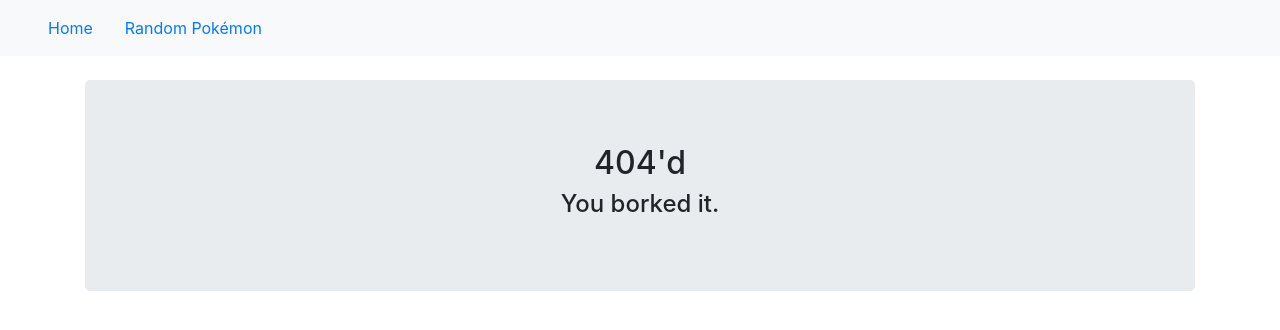
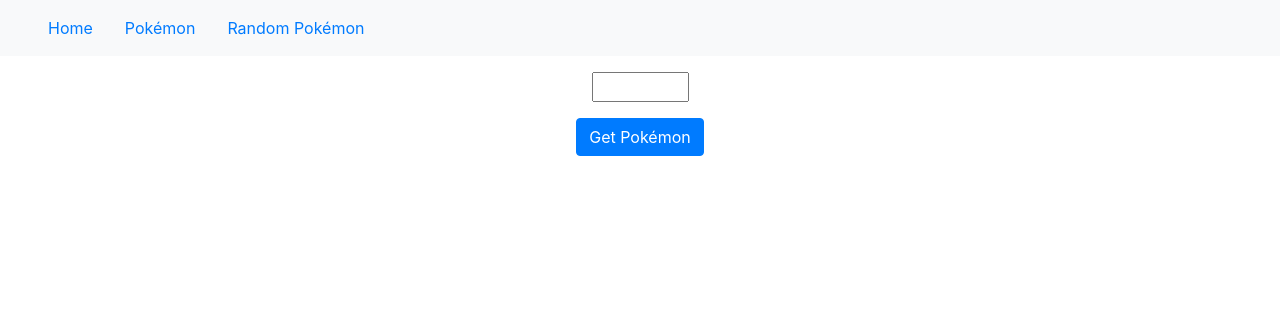
Before and after one commit to lordpansar/pokeapp, an Angular app: page /pokemon in a window 1280 px wide. Before the commit this address led to /404. Shown: the top 330 px of the page. Built offline with nearby package versions, Linux system fonts and the light colour scheme.

Commit message:
Separate get pokemon by id logic

```diff
--- a/src/app/app.component.html
+++ b/src/app/app.component.html
@@ -2,6 +2,7 @@
   <a class="navbar-brand" [routerLink]="['/']">{{pageTitle}}</a>
   <ul class="nav nav-pills">
     <li><a class="nav-link" [routerLink]="['/']">Home</a></li>
+    <li><a class="nav-link" [routerLink]="['/pokemon']">Pokémon</a></li>
     <li><a class="nav-link" [routerLink]="['/random']">Random Pokémon</a></li>
   </ul>
 </nav>
--- a/src/app/app.module.ts
+++ b/src/app/app.module.ts
@@ -5,6 +5,7 @@ import { HttpClientModule } from '@angular/common/http';
 
 import { AppComponent } from './app.component';
 import { HomeComponent } from './home/home.component';
+import { PokemonComponent } from './pokemon/pokemon.component';
 import { RandomPokemonComponent } from './pokemon/randompokemon.component';
 import { PageNotFoundComponent } from './pagenotfound/pagenotfound.component';
 
@@ -15,6 +16,7 @@ import { DivideByTenPipe } from './shared/divide-by-ten.pipe';
   declarations: [
     AppComponent,
     HomeComponent,
+    PokemonComponent,
     RandomPokemonComponent,
     PageNotFoundComponent,
     CapitalLetterPipe,
@@ -26,6 +28,7 @@ import { DivideByTenPipe } from './shared/divide-by-ten.pipe';
     RouterModule.forRoot([
       { path: '', component: HomeComponent },
       { path: 'home', component: HomeComponent },
+      { path: 'pokemon', component: PokemonComponent },
       { path: 'random', component: RandomPokemonComponent },
       { path: '404', component: PageNotFoundComponent },
       { path: '**', redirectTo: '/404', pathMatch: 'full' }
--- a/src/app/pokemon/pokemon.component.css
+++ b/src/app/pokemon/pokemon.component.css
@@ -14,6 +14,18 @@
   animation-timing-function: linear;
 }
 
+.error-message {
+  color: red;
+}
+
+.hide {
+  display: none;
+}
+
+.show {
+  display: block;
+}
+
 @keyframes spin {
   from {
     transform: rotate(0deg);
--- a/src/app/pokemon/pokemon.component.html
+++ b/src/app/pokemon/pokemon.component.html
@@ -24,13 +24,18 @@
   </table>
 </div>
 
-<div class="row">
-  <div class="col-md-12 text-center mt-5">
-    <button type="button" class="btn btn-primary" (click)="getRandomPokemon()">Random Pokémon</button>
+<div class="row mt-3">
+  <div class="col-md-12 text-center">
+    <input type="number" min="1" max="150" id="txtNumber" />
   </div>
 </div>
-<div class="row">
-  <div class="col-md-12 text-center mt-5">
-    <button type="button" id="crazy-btn" class="btn btn-danger" (click)="toggleCrazyShit()">Make shit crazy</button>
+<div class="row error-message hide" id="error-message">
+  <div class="col-md-12 text-center mt-1">
+    <h3>Number must be between 1 and 150!</h3>
   </div>
 </div>
+<div class="row mt-3">
+  <div class="col-md-12 text-center">
+    <button type="button" class="btn btn-primary" (click)="getPokemonById()">Get Pokémon</button>
+  </div>
+</div>
--- /dev/null
+++ b/src/app/pokemon/pokemon.component.ts
@@ -0,0 +1,37 @@
+import { Component, OnInit } from '@angular/core';
+import { PokemonService } from './pokemon.service';
+import { Pokemon } from './pokemon';
+
+@Component({
+  selector: 'app-pokemon',
+  templateUrl: './pokemon.component.html',
+  styleUrls: ['./pokemon.component.css']
+})
+export class PokemonComponent implements OnInit {
+
+  constructor(private pokemonService : PokemonService) { }
+
+  ngOnInit() {
+  }
+
+  pokemon: Pokemon;
+
+  getPokemonById(): void {
+
+    let errorMessage = document.getElementById("error-message");
+    let id = ((document.getElementById("txtNumber") as HTMLInputElement).value);
+
+    if (+id > 0 && +id < 152) {
+      this.pokemonService.getPokemonById(+id).subscribe(
+        pokemon => {
+          this.pokemon = pokemon;
+        }
+      );
+      errorMessage.classList.add("hide");
+      errorMessage.classList.remove("show");
+    } else {
+      errorMessage.classList.remove("hide");
+      errorMessage.classList.add("show");
+    }
+  }
+}
```
Lines whose indentation alone changed are shown as unchanged.
